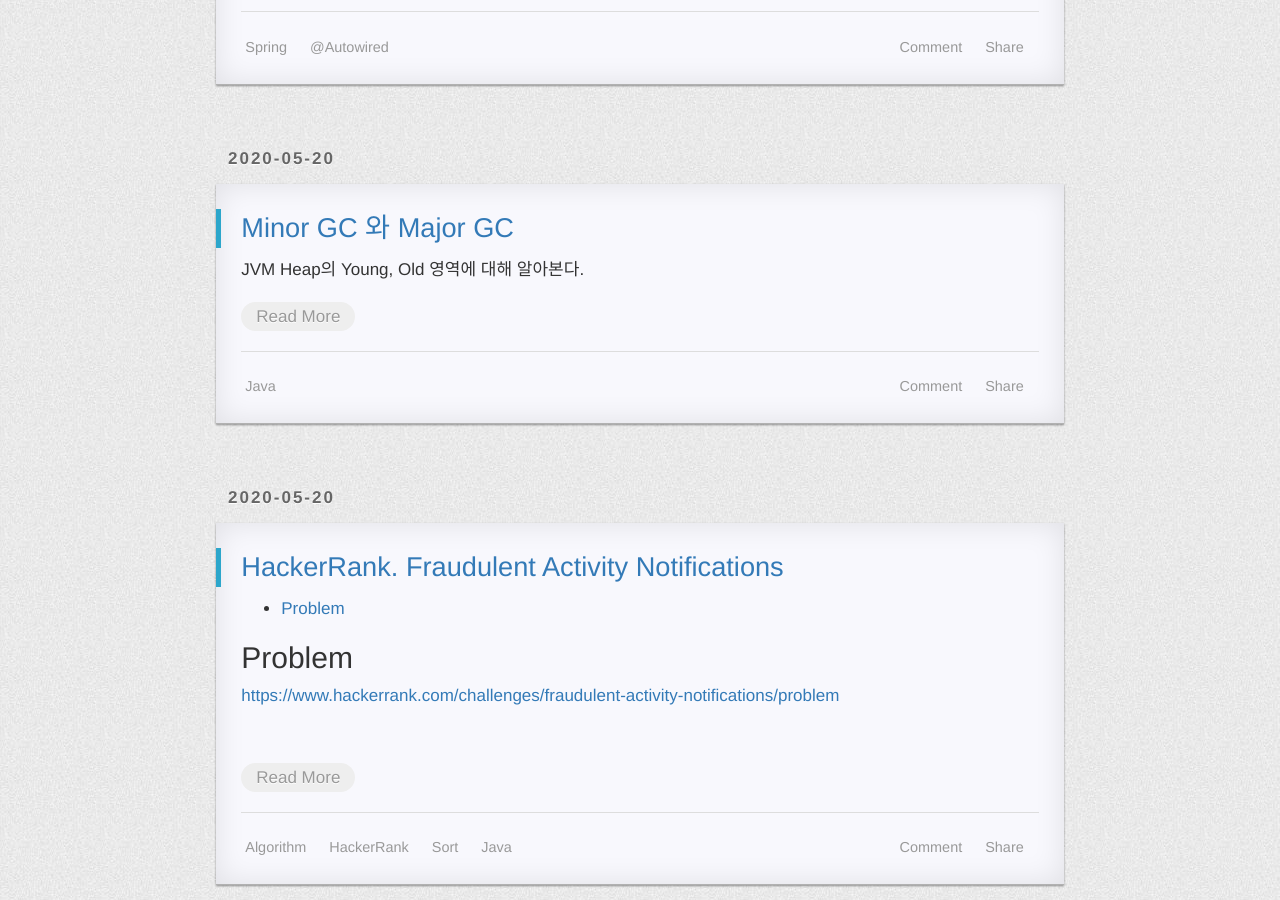
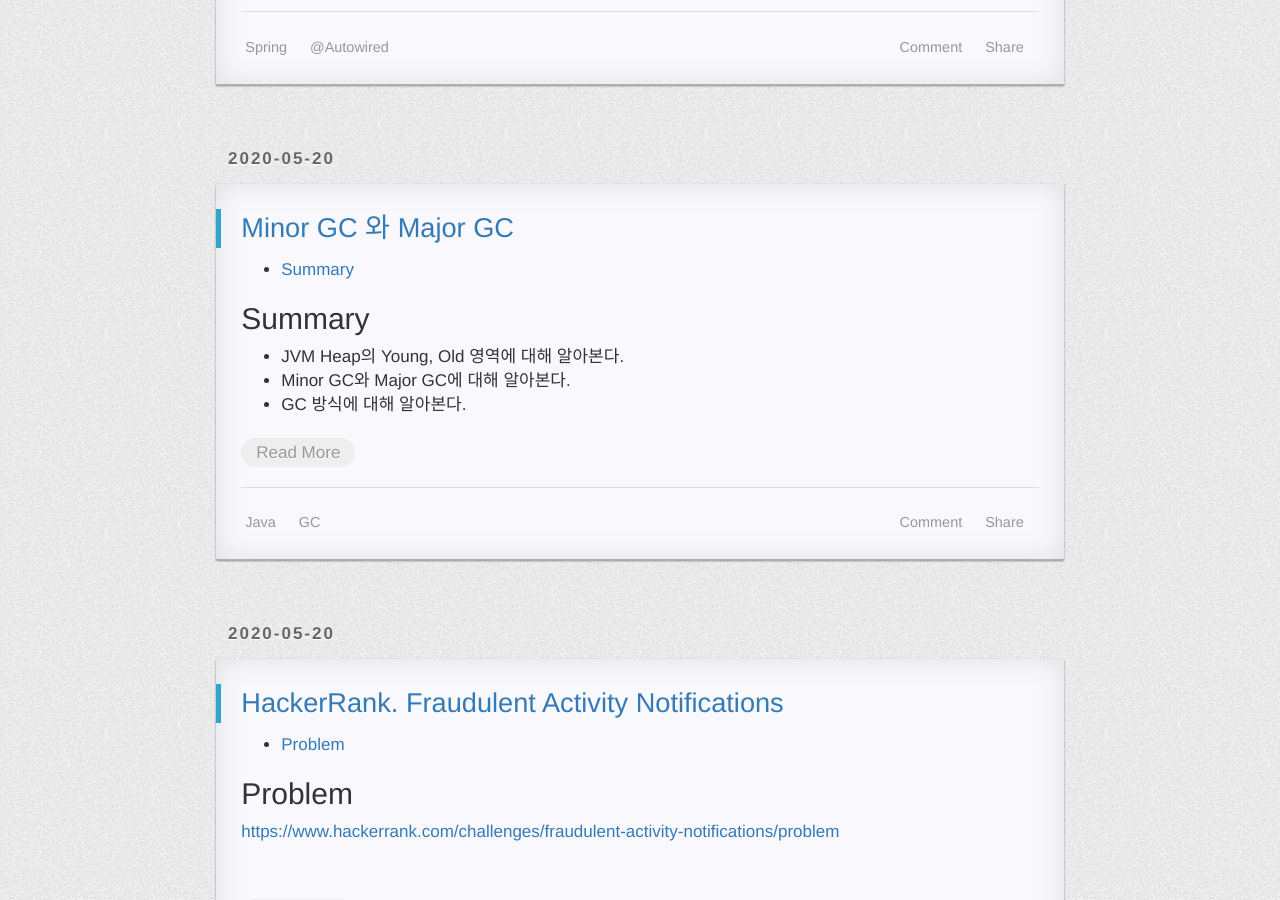
Before and after one commit to iyoungman/iyoungman.github.io, a Jekyll site: the page built from pages/2category.html, in a window 1280 px wide and 900 px high, scrolled down 392 px. Built offline with Jekyll 4.4.1, drawn with Linux system fonts in a browser that asks for light colours; nearby versions of some CDN libraries; some web fonts are replaced; comment, search, counter and statistics services are not loaded; a style sheet for code colours, icons or effects is not loaded; some of the changed lines change nothing that is shown.

Commit message:
Update 2020-05-20-MinorGC-and-MajorGC.md

```diff
--- a/_posts/2020-05-20-MinorGC-and-MajorGC.md
+++ b/_posts/2020-05-20-MinorGC-and-MajorGC.md
@@ -1,9 +1,8 @@
 ---
 layout: post
 title: Minor GC 와 Major GC
-tags: Java
-categories: Java GC
-excerpt: JVM Heap의 Young, Old 영역에 대해 알아본다.
+tags: Java GC
+categories: Java
 ---
 
 * TOC
```
